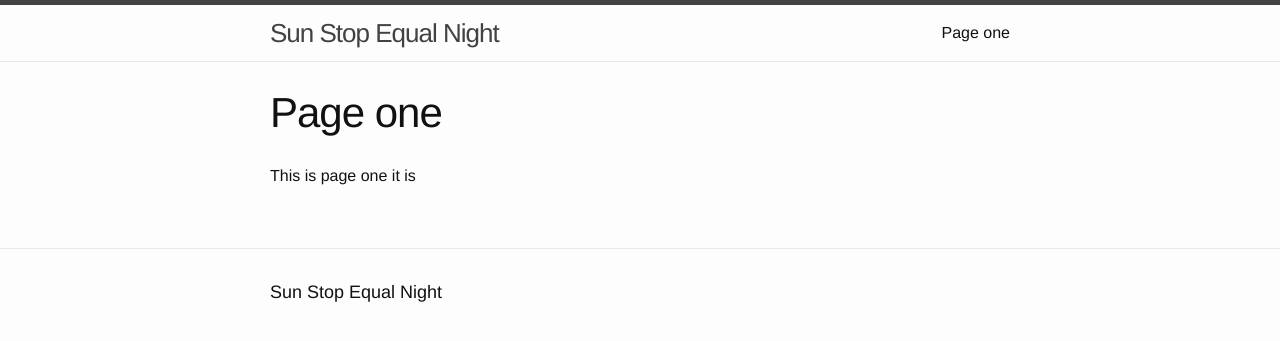
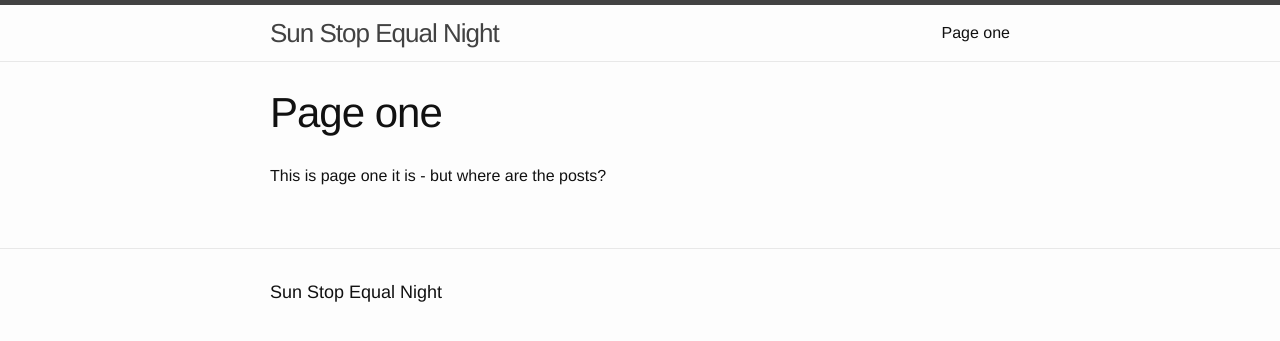
Before and after one commit to oscott/os18, a Jekyll site: the page built from page-one.markdown, in a window 1280 px wide. Shown: the top 341 px of the page. Built offline with Jekyll 4.4.1, drawn with Linux system fonts in a browser that asks for light colours.

Commit message:
Updated Page One

```diff
--- a/page-one.markdown
+++ b/page-one.markdown
@@ -3,4 +3,4 @@ title: Page one
 date: 2018-09-26 13:43:00 Z
 ---
 
-This is page one it is
+This is page one it is - but where are the posts?
```
